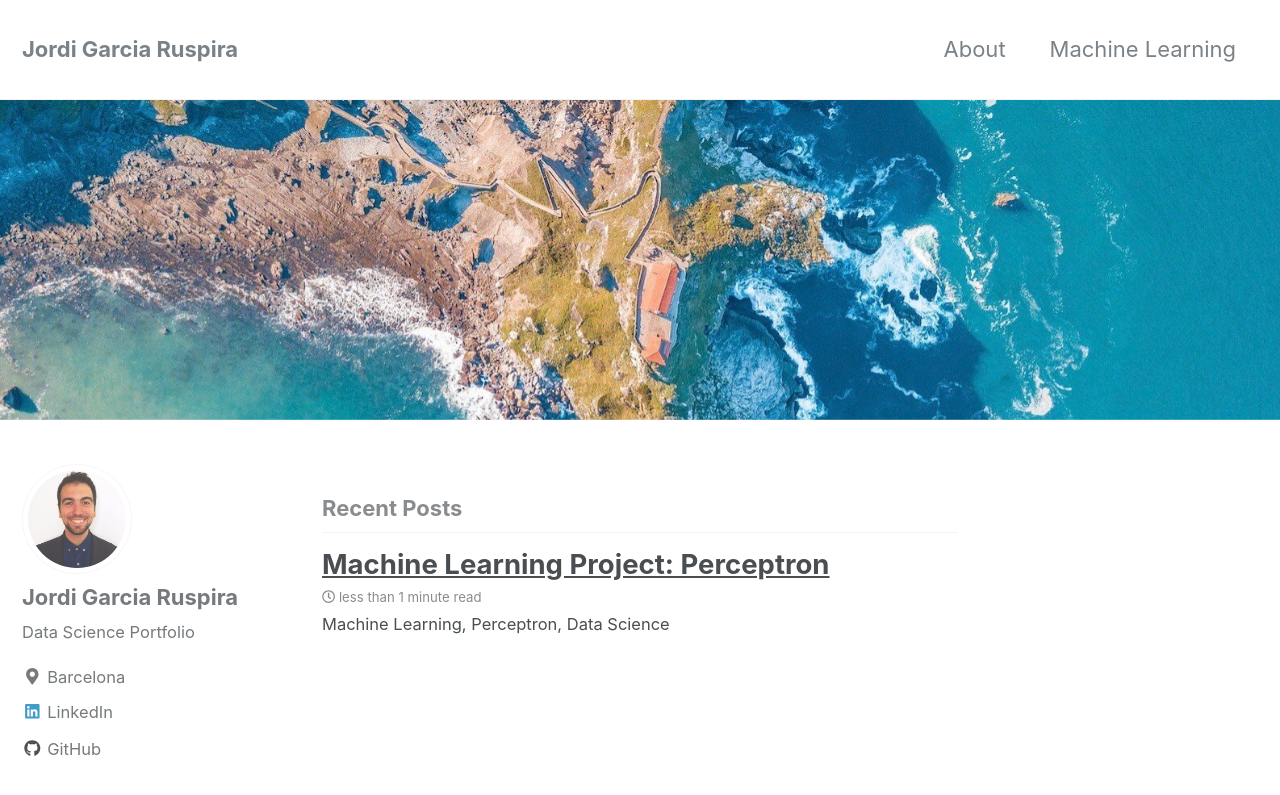
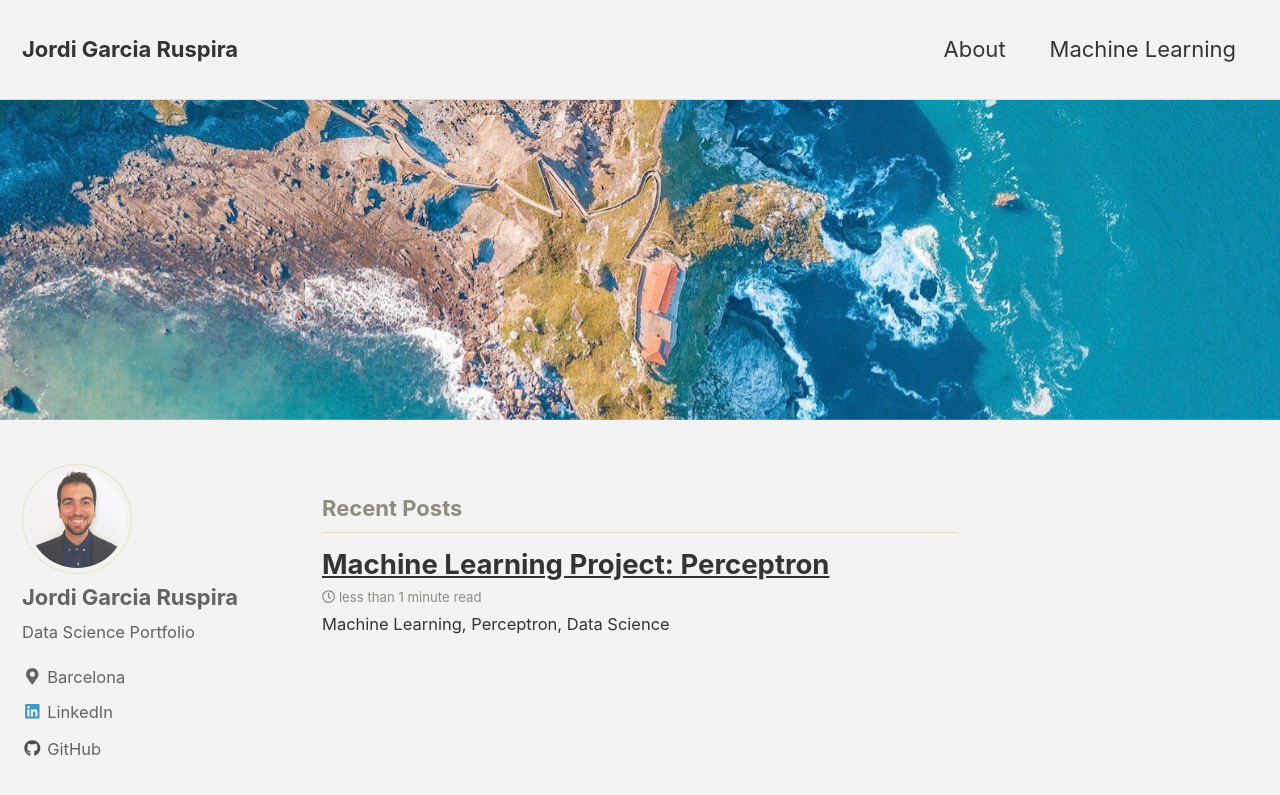
Before and after one commit to JordiRuspira/jordiruspira.github.io, a Jekyll site: the page built from index.html, in a window 1280 px wide and 900 px high. Shown: the top 795 px of the window. Built offline with Jekyll 4.4.1, drawn with Linux system fonts in a browser that asks for light colours; nearby versions of some CDN libraries; the list of posts is cut into pages by our own code.

Commit message:
Update _config.yml

```diff
--- a/_config.yml
+++ b/_config.yml
@@ -5,7 +5,7 @@
 # For technical reasons, this file is *NOT* reloaded automatically when you use
 # `jekyll serve`. If you change this file, please restart the server process.
 
-minimal_mistakes_skin    : "default" # "air", "aqua", "contrast", "dark", "dirt", "neon", "mint", "plum", "sunrise"
+minimal_mistakes_skin    : "dirt" # "air", "aqua", "contrast", "dark", "dirt", "neon", "mint", "plum", "sunrise"
 
 # Site Settings
 locale                   : "en-US"
```
